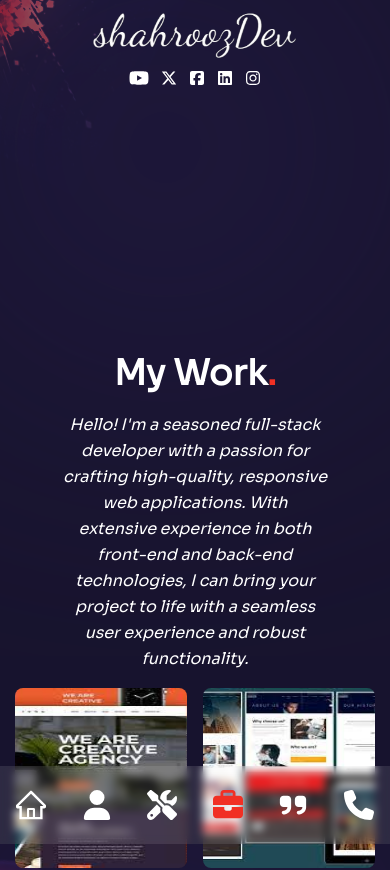
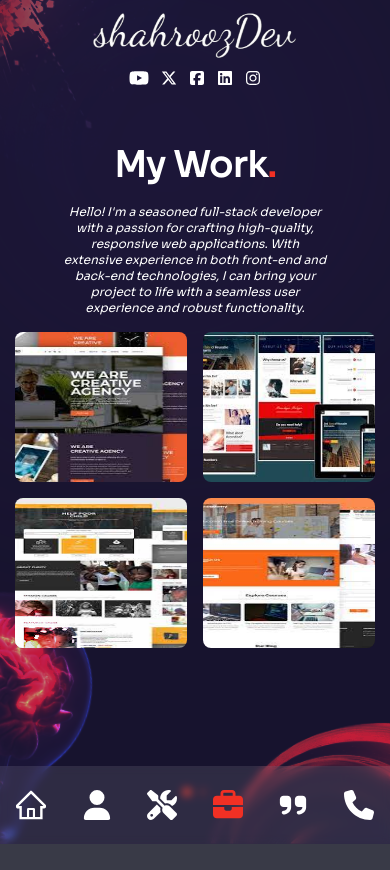
Before and after one commit to shahroozdev/portfolio, a Next.js app: page /work in a window 390 px wide. Shown: the top 870 px of the page. After the commit the page ends 844 px from the top, so only its background shows below. Built offline with nearby package versions, Linux system fonts and the light colour scheme.

Commit message:
some fixing

```diff
--- a/src/app/about/page.tsx
+++ b/src/app/about/page.tsx
@@ -13,7 +13,6 @@ const AboutPage = () => {
   const [index, setIndex] = useState(0);
   return (
     <div className="w-screen h-screen pt-[100px] bg-primary/30 text-center xl:text-left overflow-hidden">
-      <BottomCircle />
       <motion.div
         variants={fadeIn("right", 0.2)}
         initial="hidden"
@@ -107,6 +106,7 @@ const AboutPage = () => {
           </div>
         </motion.div>
       </div>
+      <BottomCircle />
     </div>
   );
 };
--- a/src/app/work/page.tsx
+++ b/src/app/work/page.tsx
@@ -9,12 +9,12 @@ import WorkSlider from '@/components/molecules/workSlider/WorkSlider'
 
 const WorkPage = () => {
   return (
-    <div className='h-full w-screen bg-primary/30 py-36 flex items-center overflow-hidden relative'>
-       <div className='container mx-auto'>
+    <div className='h-screen w-screen bg-primary/30 py-36 flex items-center justify-center overflow-hidden relative'>
+       <div className='container mx-auto h-full'>
         <div className='flex flex-col xl:flex-row gap-x-8'>
             <div className='text-center flex xl:w-[30vw] flex-col lg:text-left mb-4 mx-12 xl:mb-0 xl:mx-0'>
-                <motion.h2 variants={fadeIn('up', 0.3)} initial={"hidden"} animate={"show"} exit={"hidden"} className='h2 mt-52 xl:mt-8'>My Work<span className='text-accent'>.</span></motion.h2>
-                <motion.em variants={fadeIn('up', 0.4)} initial={"hidden"} animate={"show"} exit={"hidden"} >
+                <motion.h2 variants={fadeIn('up', 0.3)} initial={"hidden"} animate={"show"} exit={"hidden"} className='h2 xl:mt-8'>My Work<span className='text-accent'>.</span></motion.h2>
+                <motion.em variants={fadeIn('up', 0.4)} initial={"hidden"} animate={"show"} exit={"hidden"} className='text-xs lg:text-base' >
                 Hello! I&apos;m a seasoned full-stack developer with a passion for crafting high-quality, responsive web applications. With extensive experience in both front-end and back-end technologies, I can bring your project to life with a seamless user experience and robust functionality.
                 </motion.em>
             </div>
--- a/src/components/molecules/workSlider/WorkSlider.tsx
+++ b/src/components/molecules/workSlider/WorkSlider.tsx
@@ -20,17 +20,17 @@ const WorkSlider = () => {
         modules={[Pagination]}
         pagination={{ clickable: true }}
         freeMode={true}
-        className="h-[280px] sm:h-[480px]"
+        className="h-[280px] sm:h-[480px] sm-max:h-[480px]"
       >
           {workImages?.map((item: { imgs: string[] }, idx: number) => {
               return(
               <SwiperSlide key={idx}>
-                <div className="grid grid-cols-2 grid-rows-2 gap-4 max-w-max mx-auto">
+                <div className="grid grid-cols-2 xl:grid-rows-2 grid-rows-1 gap-4 max-w-max mx-auto">
                 {item?.imgs?.map((ele:string, index:number)=>{
                     return(
                         <div key={index} className="relative rounded-lg overflow-hidden flex items-center justify-center group">
                             <div className="flex items-center justify-center relative overflow-hidden group">
-                                <Image src={ele} width={500} height={300} alt='' className="min-w-[280px] min-h-[180px] w-[280px] h-[180px]"/>
+                                <Image src={ele} width={500} height={300} alt='' className="lg:min-w-[280px] lg:min-h-[180px] lg:w-[280px] lg:h-[180px] min-w-[200px] min-h-[150px] w-[200px] h-[150px]"/>
                                 <div className="absolute inset-0 bg-gradient-to-l from-transparent via-[#e838cc] to-[#4a22bd] opacity-0 group-hover:opacity-80 transition-all duration-700"></div>
                                 <div className="absolute bottom-0 translate-y-full group-hover:-translate-y-20 group-hover:xl:-translate-y-20 transition-all duration-300">
                                 <div className="flex items-center gap-x-2 text-[13px] tracking-[0.2em]">
--- a/tailwind.config.ts
+++ b/tailwind.config.ts
@@ -15,6 +15,7 @@ const config: Config = {
 
     screens: {
       sm: '640px',
+      "sm-max": { max: "640px" },
       md: '768px',
       lg: '960px',
       xl: '1200px',
```
